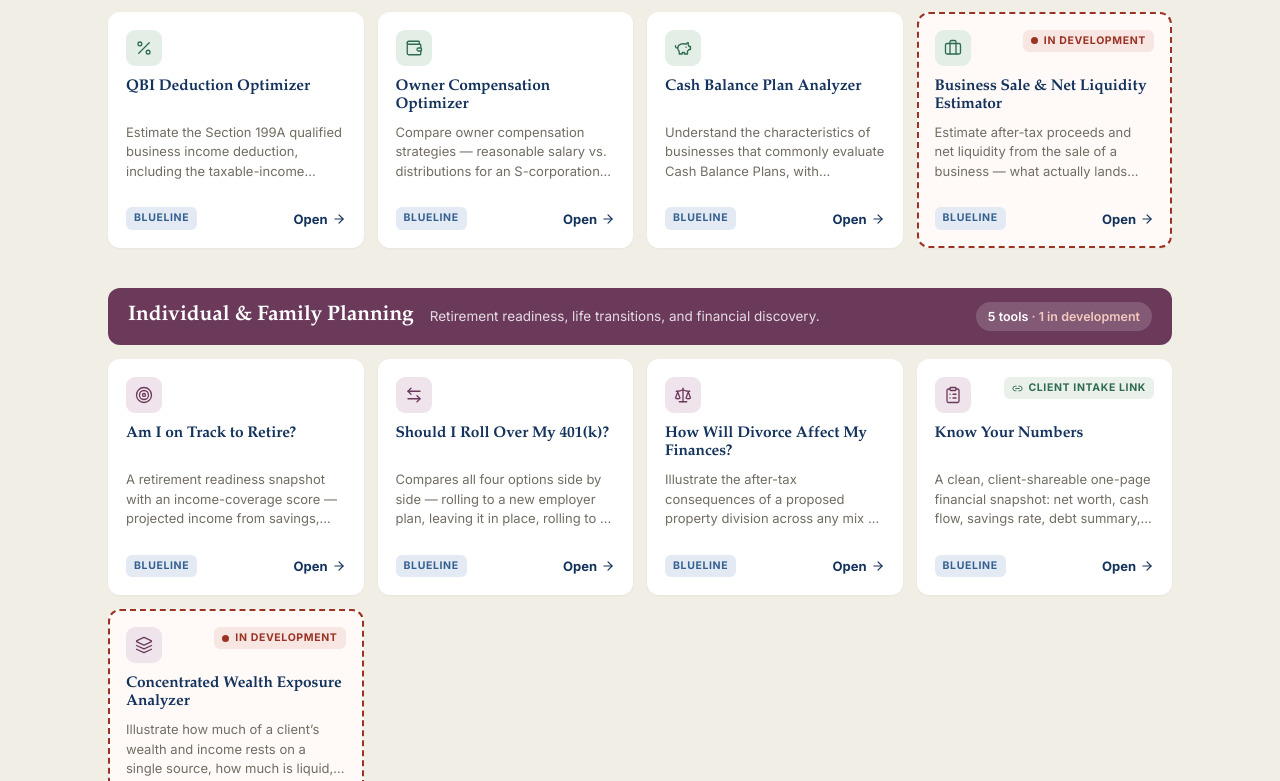
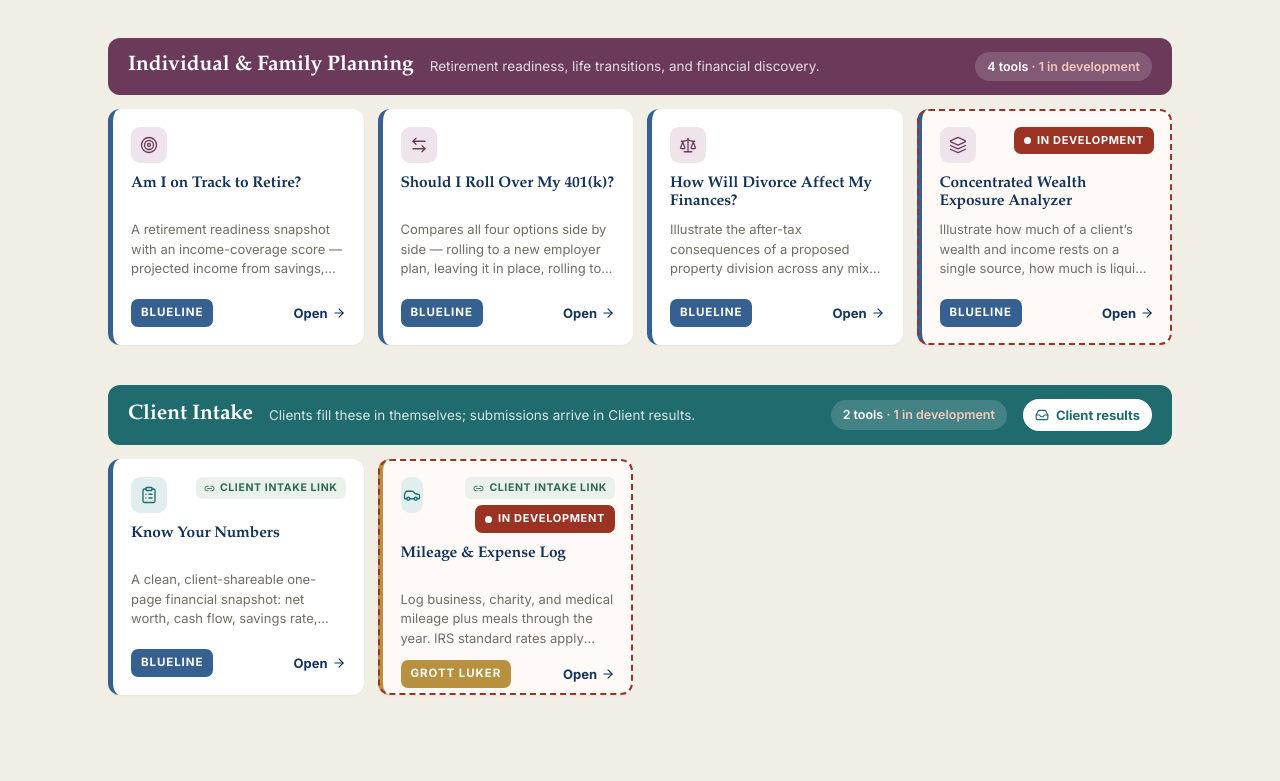
Before and after one commit to franksabin/Grott-Luker, a React (Vite) app: page / in a window 1280 px wide. Shown: the part 1039-1820 px from the top of the page. Built offline with nearby package versions, Linux system fonts and the light colour scheme.

Commit message:
Dashboard: Client Intake group (Know Your Numbers, Mileage Log) with Client results in its ribbon; QBI owned by Grott Luker; stronger owner edge/chips and solid In-development badge
Co-Authored-By: Claude Fable 5.1 <noreply@anthropic.com>

```diff
--- a/src/index.css
+++ b/src/index.css
@@ -1885,6 +1885,7 @@ button.backlink {
 .tgroup[data-group="cpa"] { --g: #14335c; --g-soft: #e3e9f2; }
 .tgroup[data-group="business-owner"] { --g: #2e6b4f; --g-soft: #e2eee6; }
 .tgroup[data-group="individual-family"] { --g: #6b3a5b; --g-soft: #f0e4ec; }
+.tgroup[data-group="client-intake"] { --g: #1f6b6e; --g-soft: #e0eeee; }
 
 /* Ribbon group header */
 .tgroup { margin-bottom: 40px; }
@@ -2006,3 +2007,19 @@ button.backlink {
 .grid-2 { display: grid; grid-template-columns: 1fr 1fr; gap: 0 18px; }
 @media (max-width: 640px) { .grid-2 { grid-template-columns: 1fr; } }
 @media print { .mlog-tablewrap { overflow: visible; } }
+
+/* Provenance: stronger owner signal (edge + filled chip); solid status badge */
+.tcard { border-left: 5px solid transparent; }
+.tcard.owner-grott { border-left-color: var(--owner-grott); }
+.tcard.owner-blueline { border-left-color: var(--owner-blueline); }
+.owner-chip { font-size: 11.5px; padding: 5px 10px; border-radius: 7px; letter-spacing: 0.08em; }
+.owner-grott .owner-chip { color: #fff; background: var(--owner-grott); }
+.owner-blueline .owner-chip { color: #fff; background: var(--owner-blueline); }
+.status-chip { color: #fff; background: var(--status-testing); font-size: 11px; padding: 5px 10px; border-radius: 7px; }
+.status-chip::before { background: #fff; }
+.tcard.is-testing { outline-width: 2px; }
+.ribbon-action {
+  display: inline-flex; align-items: center; gap: 7px; font-size: 13px; font-weight: 700;
+  color: var(--g); background: #fff; padding: 6px 12px; border-radius: 999px; white-space: nowrap;
+}
+.ribbon-action:hover { text-decoration: none; background: var(--g-soft); }
--- a/src/pages/Dashboard.jsx
+++ b/src/pages/Dashboard.jsx
@@ -61,6 +61,11 @@ function GroupSection({ group, tools }) {
             <em> · {testingCount} in development</em>
           ) : null}
         </span>
+        {group.id === 'client-intake' ? (
+          <Link to="/client-results" className="ribbon-action">
+            <Inbox size={14} /> Client results
+          </Link>
+        ) : null}
       </div>
       <div className="tcard-grid">
         {tools.map((tool) => (
@@ -130,9 +135,6 @@ export default function Dashboard() {
           ))}
         </div>
         <div className="dash-bar-right">
-          <Link to="/client-results" className="results-link">
-            <Inbox size={15} /> Client results
-          </Link>
           <label className="dev-toggle">
           <span>Show in-development tools</span>
           <input
```
Also changed, not shown: src/lib/tools.js.
